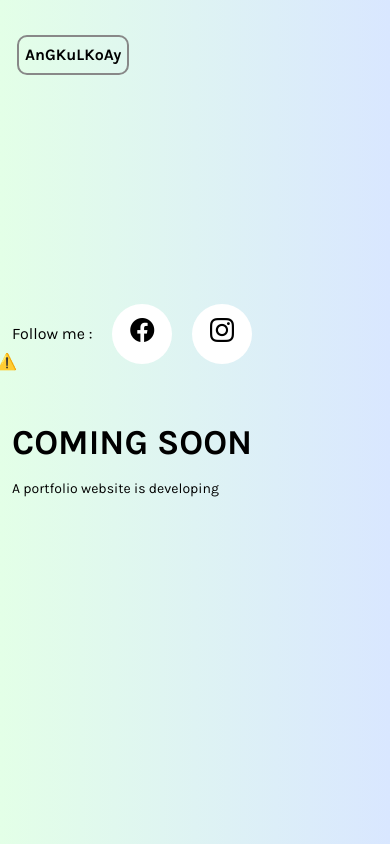
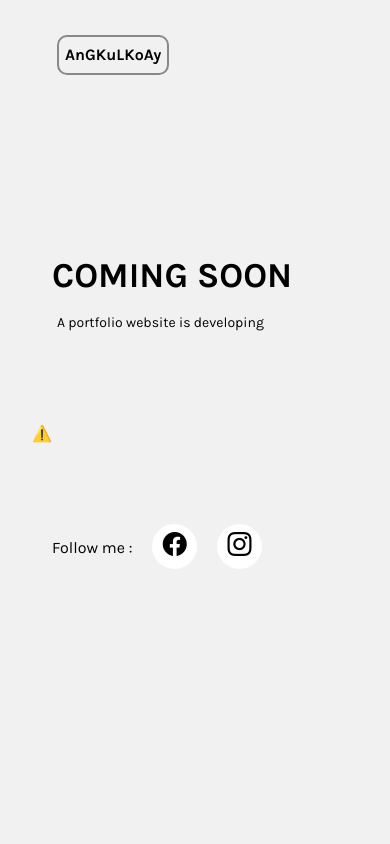
Before and after one commit to angkulkoay/angkulkoay.github.io, a plain HTML site: page index.html in a window 390 px wide. Drawn offline with nearby package versions, Linux system fonts and the light colour scheme; no server answers.

Commit message:
Add files via upload

```diff
--- a/assets/css/bd-coming-soon.css
+++ b/assets/css/bd-coming-soon.css
@@ -1,19 +1,25 @@
 body {
   font-family: 'Karla', sans-serif;
   /*background-image: url("../images/bg_comingsoon.jpg");*/
-	background: linear-gradient(90deg, #e3ffe7 0%, #d9e7ff 100%);
+	background: #F1F1F1;
   background-size: cover;
   background-repeat: no-repeat;
   background-position: center;
   color: #000000;
-  padding-bottom: 75px; }
+  padding-bottom: 75px;
+	margin-left: 40px;}
   @media (min-width: 768px) {
     body {
-      padding-bottom: 110px; } }
+      padding-bottom: 110px;
+	  margin-left: 40px;} }
 
 .color_black
 {
 	color: #000000;
+}
+
+nav{
+	margin-bottom: 30px;
 }
 
 .navbar-logo {
@@ -51,29 +57,40 @@ body {
 .page-title {
   font-size: 80px;
   font-weight: bold;
-  margin-bottom: 6px; }
+	margin-top: -20px;
+  margin-bottom: 10px;}
   @media (max-width: 767px) {
     .page-title {
       font-size: 35px;
-      margin-bottom: 14px; } }
+      margin-bottom: 15px; } }
 
 .page-description {
   max-width: 465px;
-  font-size: 18px; }
+  font-size: 18px;
+	margin-left: 5px;}
   @media (max-width: 767px) {
     .page-description {
-      font-size: 14px; } }
+      font-size: 14px;} }
 
 .lottie_1
 {
-	margin-top: -170px;
-	margin-bottom: -70px;
-	margin-left: -15px;
-}
+	margin-top: -110px;
+	margin-bottom: -110px;
+	margin-left: -35px;
+	width: 500px;
+	height: 500px;
+}@media (max-width: 767px) {
+    .lottie_1 {
+    width: 300px;
+	height: 300px;
+	margin-top: -70px;
+	margin-bottom: -60px;
+	margin-left: -20px;} }
 
 p {
   font-size: 18px;
-  margin-bottom: 21px; }
+  margin-bottom: 21px;
+	margin-left: 5px;}
 
 .footer-social-links .social-link {
   display: inline-block;
@@ -92,5 +109,10 @@ p {
     text-decoration: none;
     background-color: #000000;
     color: #ffffff; }
+@media (max-width: 768px) {
+    .footer-social-links .social-link {
+   	line-height: 43px;
+  	width: 45px;
+  	height: 45px;} }
 
 /*# sourceMappingURL=bd-coming-soon.css.map */
```
